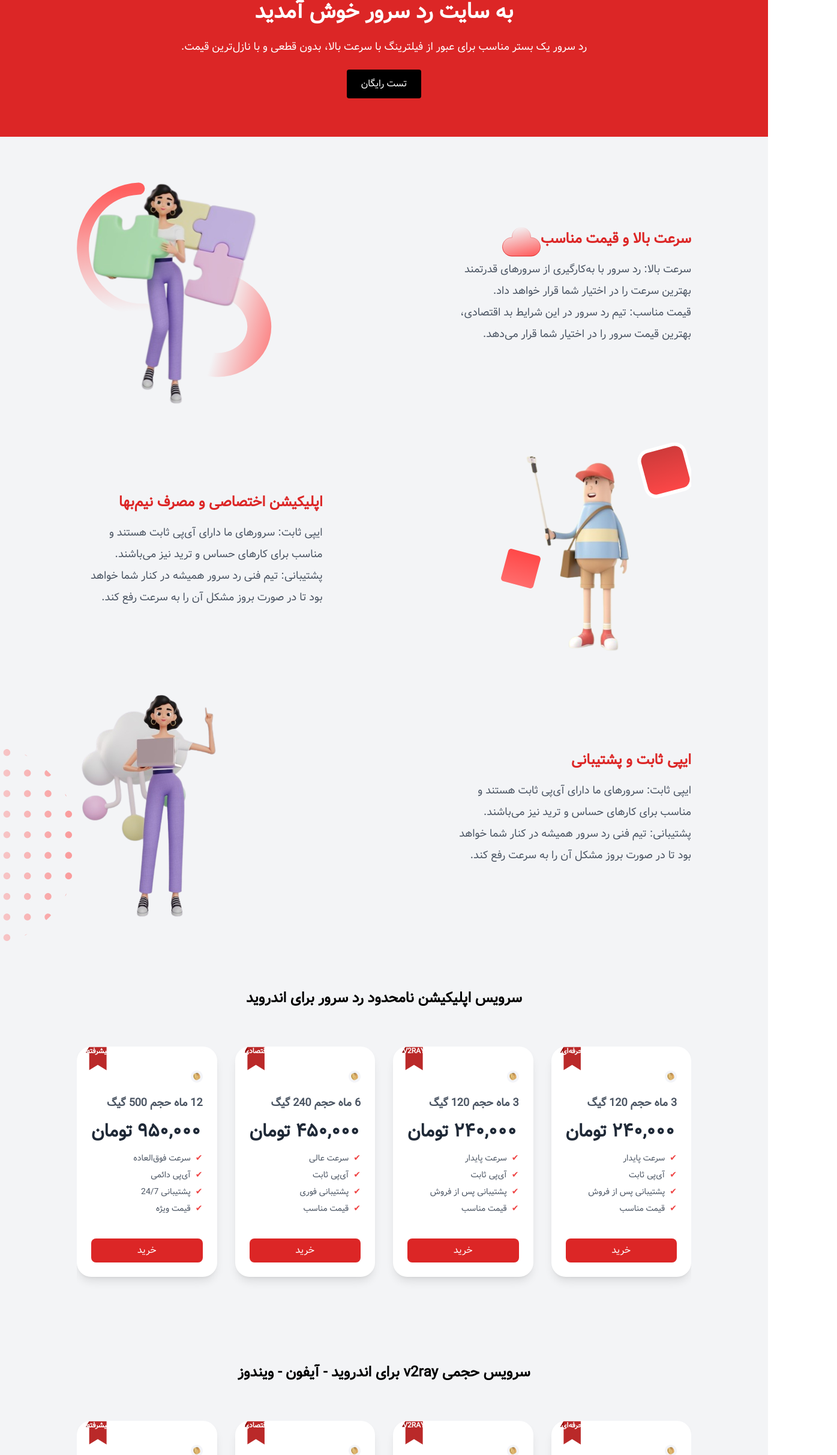
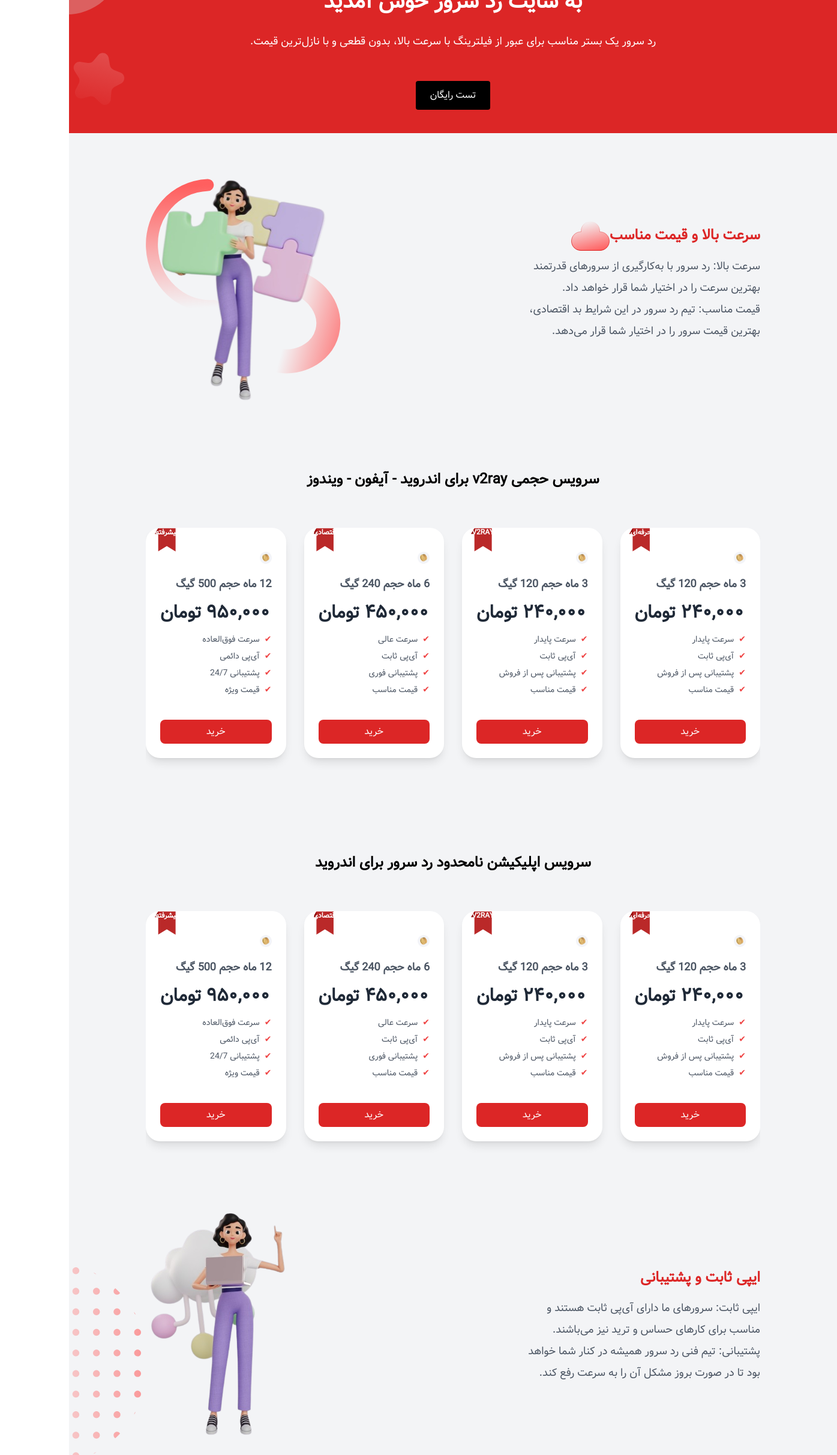
Before and after one commit to Matzoone/red_landing, a React (Vite) app: page / in a window 1280 px wide. Shown: the part 120-2546 px from the top of the page at 60% size, 1395 px wide, since content can reach past the window. Built offline with nearby package versions, Linux system fonts and the light colour scheme.

Commit message:
completion red

```diff
--- a/src/components/CompanyRed.jsx
+++ b/src/components/CompanyRed.jsx
@@ -14,14 +14,14 @@
   return (
     <div>
       <Header />
-      <section className="bg-red-600 text-white py-16">
+      <section className="header bg-red-600 text-white py-16 ">
         <div className="container mx-auto  text-center">
-          <h1 className="text-4xl font-bold mb-4">به سایت رد سرور خوش آمدید</h1>
-          <p className="text-lg m-6">
+          <h1 className="text-4xl font-bold my-8">به سایت رد سرور خوش آمدید</h1>
+          <p className="text-lg m-7">
             رد سرور یک بستر مناسب برای عبور از فیلترینگ با سرعت بالا، بدون قطعی
             و با نازل‌ترین قیمت.
           </p>
-          <button className="bg-black text-white px-6 py-3 rounded hover:bg-gray-800 transition">
+          <button className="bg-black text-white px-6 py-3 my-6 rounded hover:bg-gray-800 transition">
             تست رایگان
           </button>
         </div>
@@ -29,7 +29,7 @@
 
       {/* Main Content */}
 
-      <div className="bg-gray-100">
+      <div className=" bg-gray-100">
         <div className="container mx-auto space-y-10 flexs justify-between m-auto w-4/5">
           {/* سطر 1: SVG سمت راست */}
           <div className="flex flex-col md:flex-row items-center md:items-start gap-6 pt-10 py-7">
@@ -39,7 +39,7 @@
                   <h2 className="text-2xl leading-loose font-bold text-red-600 mb-2">
                     سرعت بالا و قیمت مناسب
                   </h2>
-                  <img className="hidden md:block" src={Union} />
+                  <img className="hidden md:block mb-2" src={Union} />
                 </div>
 
                 <p className=" text-lg leading-loose text-gray-600">
@@ -50,50 +50,91 @@
                   سرور را در اختیار شما قرار می‌دهد.
                 </p>
               </div>
-              <img className="pt-4 hidden md:block" src={svg1} />
+              <img className="pt-4 hidden md:block " src={svg1} />
             </div>
           </div>
 
           {/* سطر 2: SVG سمت چپ */}
         </div>
-        <div className="bg-square ">
-          <div className="flex flex-col  md:flex-row items-center md:items-start gap-6  w-4/5 m-auto">
-            <div className="w-full flex items-center justify-between flex-row-reverse py-7">
-              <div className="w-full md:max-w-[40%]">
-                <h2 className="text-2xl leading-loose font-bold text-red-600 mb-2">
-                  اپلیکیشن اختصاصی و مصرف نیم‌بها
-                </h2>
-                <p className="text-lg leading-loose	 text-gray-600">
-                  ایپی ثابت: سرورهای ما دارای آی‌پی ثابت هستند و مناسب برای
-                  کارهای حساس و ترید نیز می‌باشند.
-                  <br />
-                  پشتیبانی: تیم فنی رد سرور همیشه در کنار شما خواهد بود تا در
-                  صورت بروز مشکل آن را به سرعت رفع کند.
-                </p>
-              </div>
-              <img className="hidden  md:block" src={svg2} />
-            </div>
+
+        {/* cards */}
+        <div className="w-full bg-gray-100 flex justify-center">
+        <div className=" bg-gray-100 py-10 flex flex-col w-4/5 ">
+          <div>
+            <h2 className="text-2xl font-bold text-center text-black my-10">
+              سرویس حجمی v2ray برای اندروید - آیفون - ویندوز
+            </h2>
           </div>
-        </div>
-
-        {/* سطر 3: SVG سمت چپ */}
-        <div className="bg-circle">
-          <div className="flex flex-col  md:flex-row items-center md:items-start gap-6  w-4/5 m-auto">
-            <div className="w-full flex items-center justify-between py-7">
-              <div className="w-full md:max-w-[40%]">
-                <h2 className="text-2xl leading-loose font-bold text-red-600 mb-2">
-                  ایپی ثابت و پشتیبانی
-                </h2>
-                <p className="text-lg leading-loose text-gray-600">
-                  ایپی ثابت: سرورهای ما دارای آی‌پی ثابت هستند و مناسب برای
-                  کارهای حساس و ترید نیز می‌باشند.
-                  <br />
-                  پشتیبانی: تیم فنی رد سرور همیشه در کنار شما خواهد بود تا در
-                  صورت بروز مشکل آن را به سرعت رفع کند.
-                </p>
-              </div>
-              <img className="hidden  md:block" src={svg3} />
-            </div>
+          <div className="container mx-auto  gap-10 ">
+            <Swiper
+              slidesPerView={4}
+              spaceBetween={30}
+              pagination={{ clickable: true }}
+              navigation
+              modules={[Pagination, Navigation]}
+              className="mySwiper"
+              breakpoints={{
+                1536: { slidesPerView: 4, spaceBetween: 30 }, // 2xl
+                1280: { slidesPerView: 4, spaceBetween: 30 }, // lg
+                1024: { slidesPerView: 3, spaceBetween: 20 }, // md
+                768: { slidesPerView: 2, spaceBetween: 15 }, // sm
+                640: { slidesPerView: 1, spaceBetween: 10 }, // xs
+                0: { slidesPerView: 1, spaceBetween: 10 },
+              }}
+            >
+              <SwiperSlide>
+                <PricingCard
+                  title="3 ماه حجم 120 گیگ"
+                  type="حرفه‌ای"
+                  price="۲۴۰,۰۰۰"
+                  features={[
+                    "سرعت پایدار",
+                    "آی‌پی ثابت",
+                    "پشتیبانی پس از فروش",
+                    "قیمت مناسب",
+                  ]}
+                />
+              </SwiperSlide>
+              <SwiperSlide>
+                <PricingCard
+                  title="3 ماه حجم 120 گیگ"
+                  type="V2RAY"
+                  price="۲۴۰,۰۰۰"
+                  features={[
+                    "سرعت پایدار",
+                    "آی‌پی ثابت",
+                    "پشتیبانی پس از فروش",
+                    "قیمت مناسب",
+                  ]}
+                />
+              </SwiperSlide>
+              <SwiperSlide>
+                <PricingCard
+                  title="6 ماه حجم 240 گیگ"
+                  type="اقتصادی"
+                  price="۴۵۰,۰۰۰"
+                  features={[
+                    "سرعت عالی",
+                    "آی‌پی ثابت",
+                    "پشتیبانی فوری",
+                    "قیمت مناسب",
+                  ]}
+                />
+              </SwiperSlide>
+              <SwiperSlide>
+                <PricingCard
+                  title="12 ماه حجم 500 گیگ"
+                  type="پیشرفته"
+                  price="۹۵۰,۰۰۰"
+                  features={[
+                    "سرعت فوق‌العاده",
+                    "آی‌پی دائمی",
+                    "پشتیبانی 24/7",
+                    "قیمت ویژه",
+                  ]}
+                />
+              </SwiperSlide>
+            </Swiper>
           </div>
         </div>
       </div>
@@ -179,86 +220,51 @@
         </div>
       </div>
 
-      <div className="w-full bg-gray-100 flex justify-center">
-        <div className=" bg-gray-100 py-10 flex flex-col w-4/5 ">
-          <div>
-            <h2 className="text-2xl font-bold text-center text-black my-10">
-              سرویس حجمی v2ray برای اندروید - آیفون - ویندوز
-            </h2>
-          </div>
-          <div className="container mx-auto  gap-10 ">
-            <Swiper
-              slidesPerView={4}
-              spaceBetween={30}
-              pagination={{ clickable: true }}
-              navigation
-              modules={[Pagination, Navigation]}
-              className="mySwiper"
-              breakpoints={{
-                1536: { slidesPerView: 4, spaceBetween: 30 }, // 2xl
-                1280: { slidesPerView: 4, spaceBetween: 30 }, // lg
-                1024: { slidesPerView: 3, spaceBetween: 20 }, // md
-                768: { slidesPerView: 2, spaceBetween: 15 }, // sm
-                640: { slidesPerView: 1, spaceBetween: 10 }, // xs
-                0: { slidesPerView: 1, spaceBetween: 10 },
-              }}
-            >
-              <SwiperSlide>
-                <PricingCard
-                  title="3 ماه حجم 120 گیگ"
-                  type="حرفه‌ای"
-                  price="۲۴۰,۰۰۰"
-                  features={[
-                    "سرعت پایدار",
-                    "آی‌پی ثابت",
-                    "پشتیبانی پس از فروش",
-                    "قیمت مناسب",
-                  ]}
-                />
-              </SwiperSlide>
-              <SwiperSlide>
-                <PricingCard
-                  title="3 ماه حجم 120 گیگ"
-                  type="V2RAY"
-                  price="۲۴۰,۰۰۰"
-                  features={[
-                    "سرعت پایدار",
-                    "آی‌پی ثابت",
-                    "پشتیبانی پس از فروش",
-                    "قیمت مناسب",
-                  ]}
-                />
-              </SwiperSlide>
-              <SwiperSlide>
-                <PricingCard
-                  title="6 ماه حجم 240 گیگ"
-                  type="اقتصادی"
-                  price="۴۵۰,۰۰۰"
-                  features={[
-                    "سرعت عالی",
-                    "آی‌پی ثابت",
-                    "پشتیبانی فوری",
-                    "قیمت مناسب",
-                  ]}
-                />
-              </SwiperSlide>
-              <SwiperSlide>
-                <PricingCard
-                  title="12 ماه حجم 500 گیگ"
-                  type="پیشرفته"
-                  price="۹۵۰,۰۰۰"
-                  features={[
-                    "سرعت فوق‌العاده",
-                    "آی‌پی دائمی",
-                    "پشتیبانی 24/7",
-                    "قیمت ویژه",
-                  ]}
-                />
-              </SwiperSlide>
-            </Swiper>
+        {/* سطر 3: SVG سمت چپ */}
+        <div className="bg-circle">
+          <div className="flex flex-col  md:flex-row items-center md:items-start gap-6  w-4/5 m-auto">
+            <div className="w-full flex items-center justify-between py-7">
+              <div className="w-full md:max-w-[40%]">
+                <h2 className="text-2xl leading-loose font-bold text-red-600 mb-2">
+                  ایپی ثابت و پشتیبانی
+                </h2>
+                <p className="text-lg leading-loose text-gray-600">
+                  ایپی ثابت: سرورهای ما دارای آی‌پی ثابت هستند و مناسب برای
+                  کارهای حساس و ترید نیز می‌باشند.
+                  <br />
+                  پشتیبانی: تیم فنی رد سرور همیشه در کنار شما خواهد بود تا در
+                  صورت بروز مشکل آن را به سرعت رفع کند.
+                </p>
+              </div>
+              <img className="hidden  md:block" src={svg3} />
+            </div>
           </div>
         </div>
       </div>
+
+
+
+
+
+      <div className="bg-square bg-gray-100">
+          <div className="flex flex-col  md:flex-row items-center md:items-start gap-6  w-4/5 m-auto">
+            <div className="w-full flex items-center justify-between flex-row-reverse py-7">
+              <div className="w-full md:max-w-[40%]">
+                <h2 className="text-2xl leading-loose font-bold text-red-600 mb-2">
+                  اپلیکیشن اختصاصی و مصرف نیم‌بها
+                </h2>
+                <p className="text-lg leading-loose	 text-gray-600">
+                  ایپی ثابت: سرورهای ما دارای آی‌پی ثابت هستند و مناسب برای
+                  کارهای حساس و ترید نیز می‌باشند.
+                  <br />
+                  پشتیبانی: تیم فنی رد سرور همیشه در کنار شما خواهد بود تا در
+                  صورت بروز مشکل آن را به سرعت رفع کند.
+                </p>
+              </div>
+              <img className="hidden  md:block" src={svg2} />
+            </div>
+          </div>
+        </div>
 
       <Footer />
     </div>
--- a/src/components/PricingCard.jsx
+++ b/src/components/PricingCard.jsx
@@ -3,7 +3,7 @@
 
 const PricingCard = ({ title, type, price, features }) => {
   return (
-    <div className="bg-white shadow-lg rounded-3xl p-6 my-6 w-full max-w-lg  max-lg:max-w-80 max-md:max-w-64 max-md:mr-7">
+    <div className="bg-white shadow-lg rounded-3xl p-6 my-6 w-full max-w-lg  max-lg:max-w-80 max-md:max-w-64 m-auto">
       {/* برچسب */}
       <div className="w-full">
         <div className="flex justify-between -mt-12 ">
--- a/src/index.css
+++ b/src/index.css
@@ -9,7 +9,9 @@
   background-position: center, center;
   background-repeat: no-repeat, no-repeat;
   position: relative;
+  width:109%;
 }
+
 .footer::before {
   content: "";
   background-image: url("./assets/bg-Footer.png");
@@ -26,24 +28,41 @@
   -webkit-filter: opacity(0.9);
 }
 
+
+
 /* موقعیت دکمه‌های ناوبری */
 .mySwiper .swiper-button-next,
 .mySwiper .swiper-button-prev {
-  top: 50%; /* قرارگیری در مرکز عمودی */
+  top: 50%;
+  /* قرارگیری در مرکز عمودی */
   transform: translateY(-50%);
-  width: 40px !important; /* اندازه دلخواه */
+  width: 40px !important;
+  /* اندازه دلخواه */
   height: 40px !important;
-  background-color: rgba(248, 2, 2, 0.5); /* رنگ پس‌زمینه */
-  border-radius: 50%; /* گرد کردن دکمه‌ها */
-  z-index: 10; /* اولویت بالاتر از اسلایدها */
+  background-color: rgba(248, 2, 2, 0.5);
+  /* رنگ پس‌زمینه */
+  border-radius: 50%;
+  /* گرد کردن دکمه‌ها */
+  z-index: 10;
+  /* اولویت بالاتر از اسلایدها */
 }
 
 /* آیکون داخل دکمه‌ها */
 .mySwiper .swiper-button-next::after,
 .mySwiper .swiper-button-prev::after {
-  font-size: 16px; /* اندازه آیکون */
-  color: white; /* رنگ آیکون */
+  font-size: 16px;
+  /* اندازه آیکون */
+  color: white;
+  /* رنگ آیکون */
 }
+
+
+
+.swiper-wrapper {
+  margin-bottom: 15px
+    /*توپکی پایین کارت*/
+}
+
 
 .bg-circle {
   background-image: url("./assets/circle.svg");
@@ -53,6 +72,7 @@
   background-position: left bottom;
   background-position-x: -200px;
 }
+
 .bg-square {
   background-image: url("./assets/square.svg");
   background-repeat: no-repeat;
@@ -61,6 +81,7 @@
   background-position: right;
   background-position-x: 1400px;
 }
+
 @font-face {
   font-family: "Vazir";
   src: url("/public/fonts/Vazir.woff2") format("woff2"),
@@ -72,3 +93,9 @@
 body {
   font-family: "Vazir", sans-serif;
 }
+
+.header {
+  padding: 15px;
+  background-image: url("./assets/header.svg");
+
+}
```
Also changed, not shown: src/components/Footer.jsx (+6 -6 lines), src/components/PDP.jsx (+6 -6 lines), src/assets/header.svg (added).
